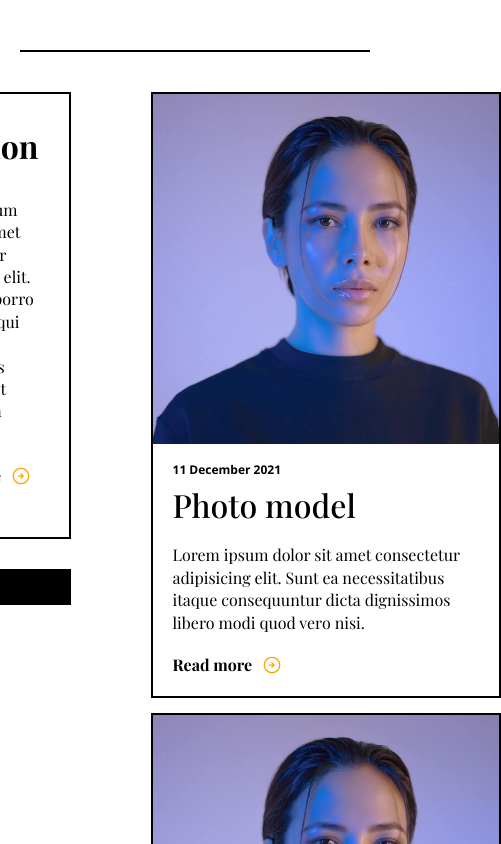
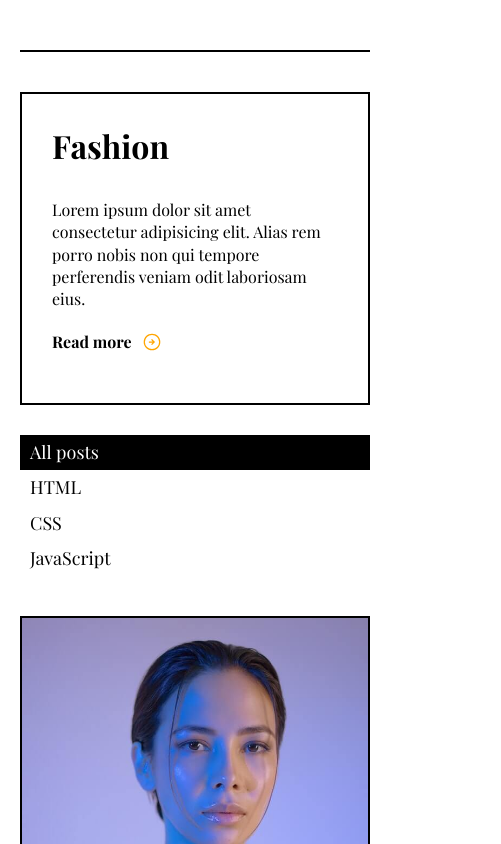
Before and after one commit to desafree/blog-site, a Next.js app: page /fashion in a window 390 px wide. Shown: the top 844 px of the page, 501 px wide, since content can reach past the window. Built offline with nearby package versions, Linux system fonts and the light colour scheme; a web font is replaced by a local one.

Commit message:
responsive category

```diff
--- a/components/category/CategoryPosts.module.scss
+++ b/components/category/CategoryPosts.module.scss
@@ -6,4 +6,12 @@
   border-bottom: 2px solid #000;
   gap: 80px;
   justify-content: center;
+
+  @media only screen and (max-width: 1200px) {
+    gap: 40px;
+  }
+
+  @media only screen and (max-width: 768px) {
+    flex-direction: column;
+  }
 }
--- a/components/category/Posts.module.scss
+++ b/components/category/Posts.module.scss
@@ -1,9 +1,13 @@
 .container {
   flex: 1;
   display: grid;
-  grid-template-columns: repeat(auto-fit, 350px);
+  grid-template-columns: repeat(auto-fit, minmax(250px, 350px));
   grid-template-rows: auto;
   grid-auto-rows: auto;
   grid-gap: 15px;
   justify-content: center;
+
+  @media only screen and (max-width: 1200px) {
+    grid-template-columns: repeat(auto-fit, minmax(250px, 1fr));
+  }
 }
--- a/components/category/Sidebar.module.scss
+++ b/components/category/Sidebar.module.scss
@@ -6,4 +6,12 @@
   display: flex;
   flex-direction: column;
   gap: 30px;
+
+  @media only screen and (max-width: 1200px) {
+    flex-basis: 250px;
+  }
+
+  @media only screen and (max-width: 768px) {
+    position: initial;
+  }
 }
```
